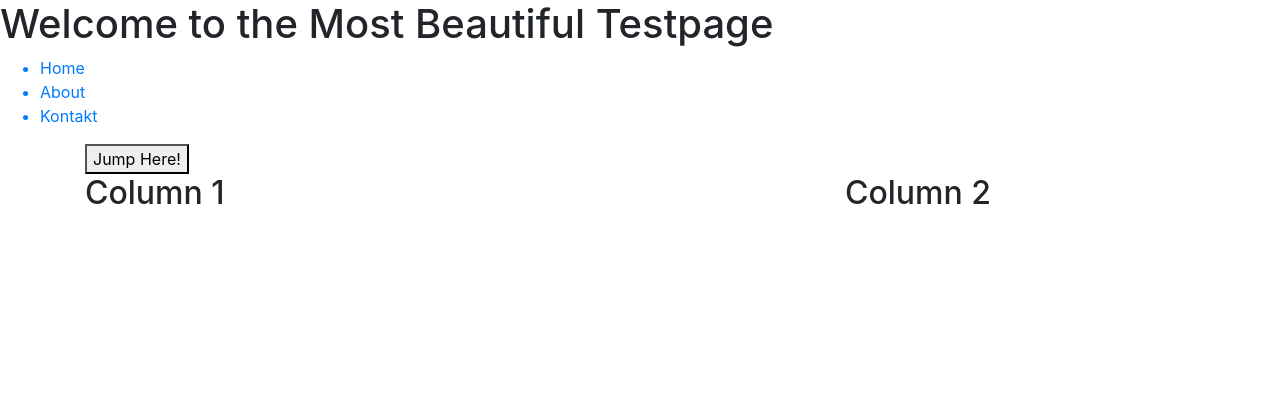
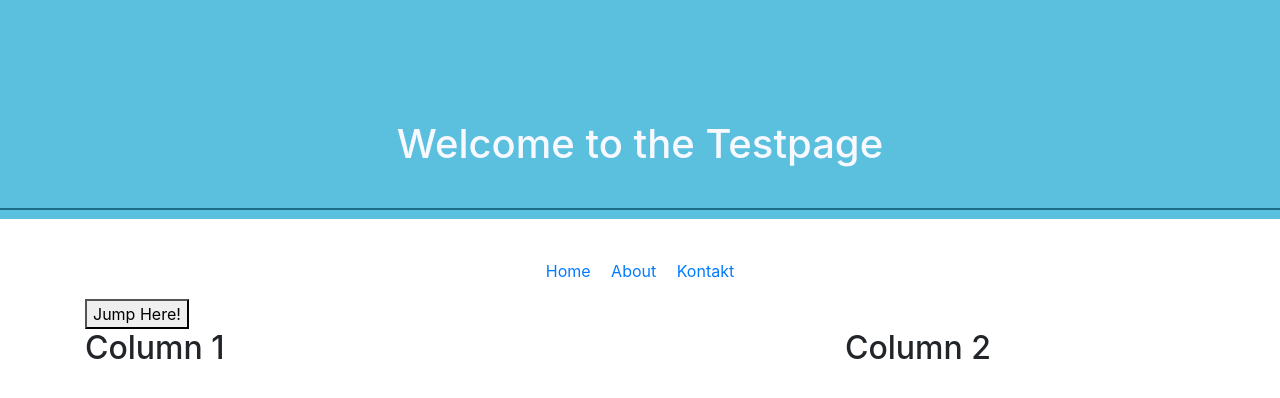
Before and after one commit to Schiller-Stoff/LoadStyler, a website built with webpack: page dist/index.html in a window 1280 px wide. Built offline with nearby package versions, Linux system fonts and the light colour scheme.

Commit message:
added test css layout

```diff
--- a/dist/index.html
+++ b/dist/index.html
@@ -4,6 +4,8 @@
     <!-- Required meta tags -->
     <meta charset="utf-8">
     <meta name="viewport" content="width=device-width, initial-scale=1, shrink-to-fit=no">
+
+    <link rel="stylesheet" href="other/testcss/mystyle.css">
 
     <!--Bundle css-->
     <link rel="stylesheet" href="css/pageOne.css">
@@ -16,7 +18,7 @@
 <div id="LoadStyler_AjaxLoader"></div>
 
 <header>
-    <h1>Welcome to the Most Beautiful Testpage</h1>
+    <h1>Welcome to the Testpage</h1>
 </header>
 <nav>
     <ul>
--- /dev/null
+++ b/dist/other/testcss/mystyle.css
@@ -0,0 +1,65 @@
+
+* {
+    box-sizing: border-box;
+}
+
+nav {
+    width: 100%;
+    height: 5em;
+    text-align: center;
+    z-index: 2000;
+    background-color: white;
+}
+
+nav ul {
+    margin: auto;
+    width: 25%;
+    top: 1em;
+    padding:0;
+    padding-top: 2.5em;
+
+}
+
+nav ul li {
+    display: inline;
+    margin:auto;
+    padding: .5em;
+}
+
+nav ul li:hover {
+    cursor: pointer;
+    border: .1em solid black;
+    border-radius: 1em;
+
+}
+
+/*span {*/
+
+    /*border: .1em solid black;*/
+    /*padding: .5em;*/
+    /*border-radius: .5em;*/
+
+/*}*/
+
+/*span:hover {*/
+
+    /*background-color: #1b6d85;*/
+    /*cursor: pointer;*/
+/*}*/
+
+header {
+
+    border-bottom: #5bc0de .1em solid;
+    text-align: center;
+    background-color: #5bc0de;
+}
+
+header h1 {
+
+    margin-top:0;
+    padding-top: 3em;
+    color: ghostwhite;
+    padding-bottom: 1em;
+    border-bottom: #1b6d85 .05em solid;
+
+}
```
